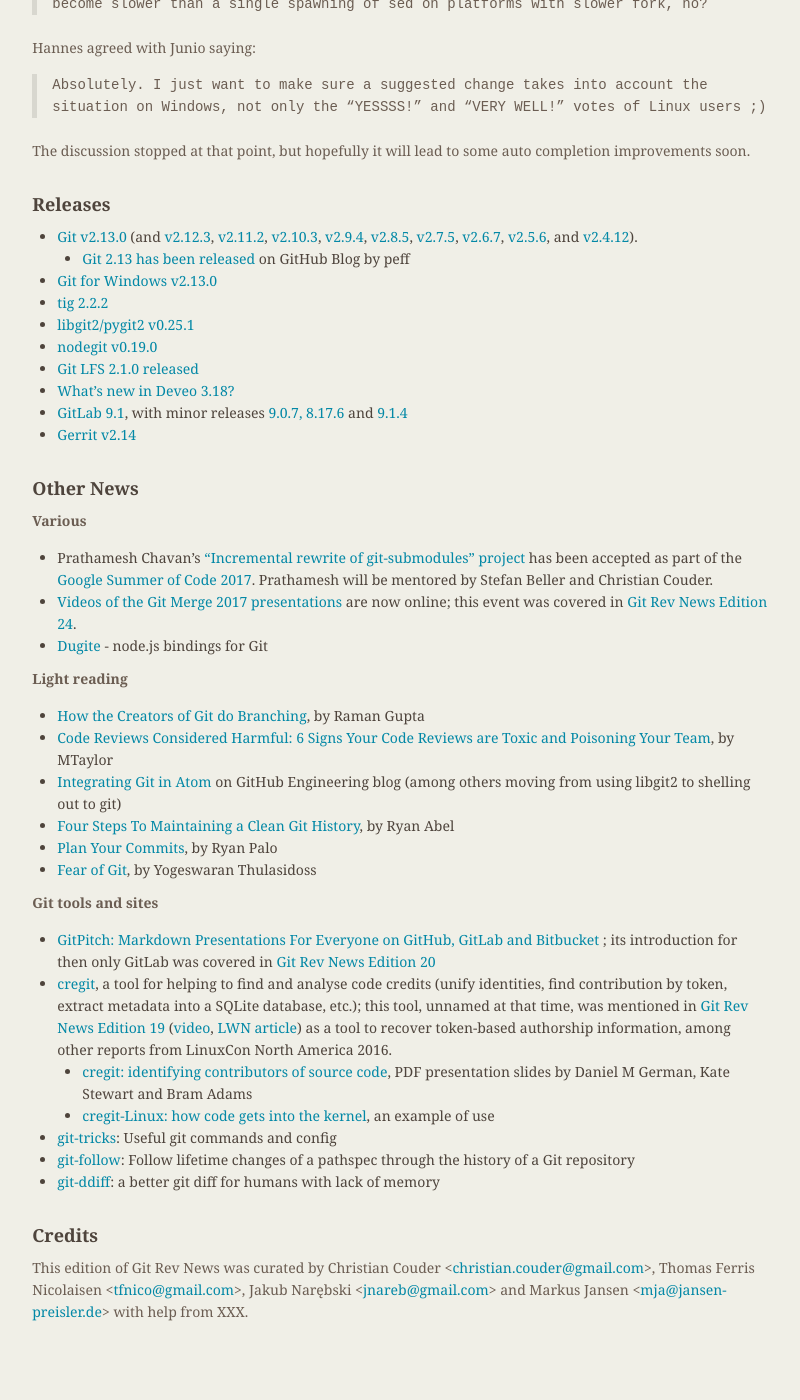
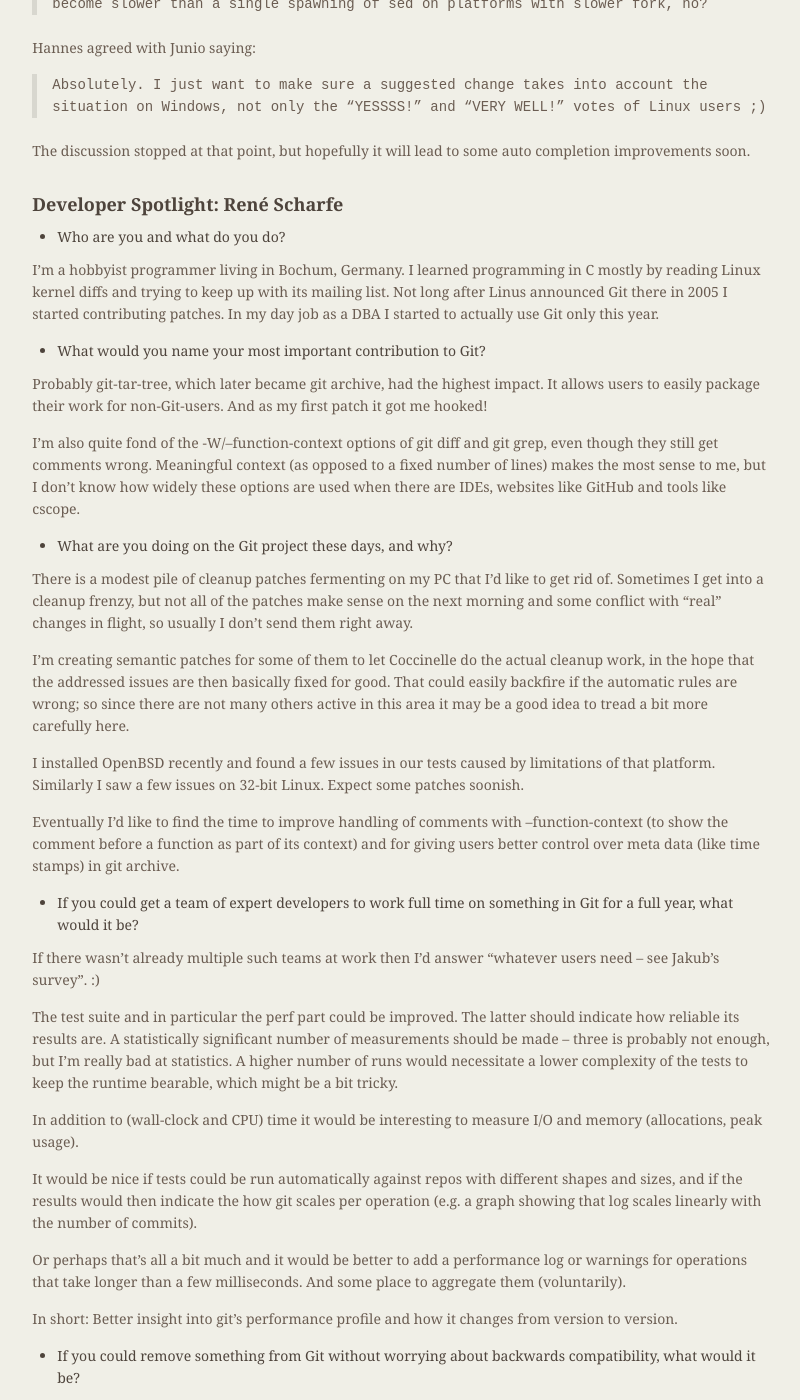
Before and after one commit to git/git.github.io, a Jekyll site: the page built from rev_news/drafts/edition-27.md, in a window 1280 px wide and 1400 px high, scrolled down 3197 px. Shown: the whole window, without its empty margins (339-1139 px from the left). Built offline with Jekyll 4.4.1, drawn with Linux system fonts in a browser that asks for light colours; before the commit the page ends 4535 px from its top, so only the background shows below that; some of the changed text lies outside the part shown.

Commit message:
rn-27: add René's interview

```diff
--- a/rev_news/drafts/edition-27.md
+++ b/rev_news/drafts/edition-27.md
@@ -206,6 +206,103 @@
 The discussion stopped at that point, but hopefully it will lead to
 some auto completion improvements soon.
 
+## Developer Spotlight: René Scharfe
+
+* Who are you and what do you do?
+
+I'm a hobbyist programmer living in Bochum, Germany.  I learned
+programming in C mostly by reading Linux kernel diffs and trying to
+keep up with its mailing list.  Not long after Linus announced Git there
+in 2005 I started contributing patches.  In my day job as a DBA I
+started to actually use Git only this year.
+
+* What would you name your most important contribution to Git?
+
+Probably git-tar-tree, which later became git archive, had the highest
+impact.  It allows users to easily package their work for non-Git-users.
+And as my first patch it got me hooked!
+
+I'm also quite fond of the -W/--function-context options of git diff and
+git grep, even though they still get comments wrong.  Meaningful context
+(as opposed to a fixed number of lines) makes the most sense to me, but
+I don't know how widely these options are used when there are IDEs,
+websites like GitHub and tools like cscope.
+
+* What are you doing on the Git project these days, and why?
+
+There is a modest pile of cleanup patches fermenting on my PC that I'd
+like to get rid of.  Sometimes I get into a cleanup frenzy, but not all
+of the patches make sense on the next morning and some conflict with
+"real" changes in flight, so usually I don't send them right away.
+
+I'm creating semantic patches for some of them to let Coccinelle do the
+actual cleanup work, in the hope that the addressed issues are then
+basically fixed for good.  That could easily backfire if the automatic
+rules are wrong; so since there are not many others active in this area
+it may be a good idea to tread a bit more carefully here.
+
+I installed OpenBSD recently and found a few issues in our tests caused
+by limitations of that platform.  Similarly I saw a few issues on 32-bit
+Linux.  Expect some patches soonish.
+
+Eventually I'd like to find the time to improve handling of comments
+with --function-context (to show the comment before a function as part
+of its context) and for giving users better control over meta data (like
+time stamps) in git archive.
+
+* If you could get a team of expert developers to work full time on
+  something in Git for a full year, what would it be?
+
+If there wasn't already multiple such teams at work then I'd answer
+"whatever users need -- see Jakub's survey". :)
+
+The test suite and in particular the perf part could be improved.  The
+latter should indicate how reliable its results are.  A statistically
+significant number of measurements should be made -- three is probably
+not enough, but I'm really bad at statistics.  A higher number of runs
+would necessitate a lower complexity of the tests to keep the runtime
+bearable, which might be a bit tricky.
+
+In addition to (wall-clock and CPU) time it would be interesting to
+measure I/O and memory (allocations, peak usage).
+
+It would be nice if tests could be run automatically against repos with
+different shapes and sizes, and if the results would then indicate the
+how git scales per operation (e.g. a graph showing that log scales
+linearly with the number of commits).
+
+Or perhaps that's all a bit much and it would be better to add a
+performance log or warnings for operations that take longer than a
+few milliseconds.  And some place to aggregate them (voluntarily).
+
+In short: Better insight into git's performance profile and how it
+changes from version to version.
+
+* If you could remove something from Git without worrying about
+  backwards compatibility, what would it be?
+
+The hard-coded use of SHA1, I guess.  Work is underway already, but
+the mentioned backward compatibility makes it tricky.
+
+And similarly I wish we wouldn't treat all-zero hashes specially.  The
+odds of a real object having that hash value may be negligible, but I
+feel it's untidy, like using 0 instead of NULL for a pointer..
+
+* What is your favorite Git-related tool/library, outside of Git itself?
+
+Visual Studio Code supports Git out of the box and seems to be quite
+nice in general, but I only installed it this month.  Apart from that
+I don't use any Git-related tools.
+
+Not really related, but my favorite developer tool of the last months is
+Matt Godbolt's compiler explorer (https://godbolt.org/).  It makes it
+really easy to check the effect of optimizations across different
+compilers and their versions, and share the result.  E.g.
+[here you can see gcc removing a NULL check](https://godbolt.org/g/8H9pfJ)
+based on the fact that calls of memcpy(3) with a NULL pointer are
+undefined.  Fun!
+
+
 ## Releases
 
 * [Git v2.13.0](https://github.com/git/git/blob/v2.13.0/Documentation/RelNotes/2.13.0.txt) (and [v2.12.3](https://github.com/git/git/blob/v2.12.3/Documentation/RelNotes/2.12.3.txt), [v2.11.2](https://github.com/git/git/blob/v2.11.2/Documentation/RelNotes/2.11.2.txt), [v2.10.3](https://github.com/git/git/blob/v2.10.3/Documentation/RelNotes/2.10.3.txt), [v2.9.4](https://github.com/git/git/blob/v2.9.4/Documentation/RelNotes/2.9.4.txt), [v2.8.5](https://github.com/git/git/blob/v2.8.5/Documentation/RelNotes/2.8.5.txt), [v2.7.5](https://github.com/git/git/blob/v2.7.5/Documentation/RelNotes/2.7.5.txt), [v2.6.7](https://github.com/git/git/blob/v2.6.7/Documentation/RelNotes/2.6.7.txt), [v2.5.6](https://github.com/git/git/blob/v2.5.6/Documentation/RelNotes/2.5.6.txt), and [v2.4.12](https://github.com/git/git/blob/v2.4.12/Documentation/RelNotes/2.4.12.txt)).
```
